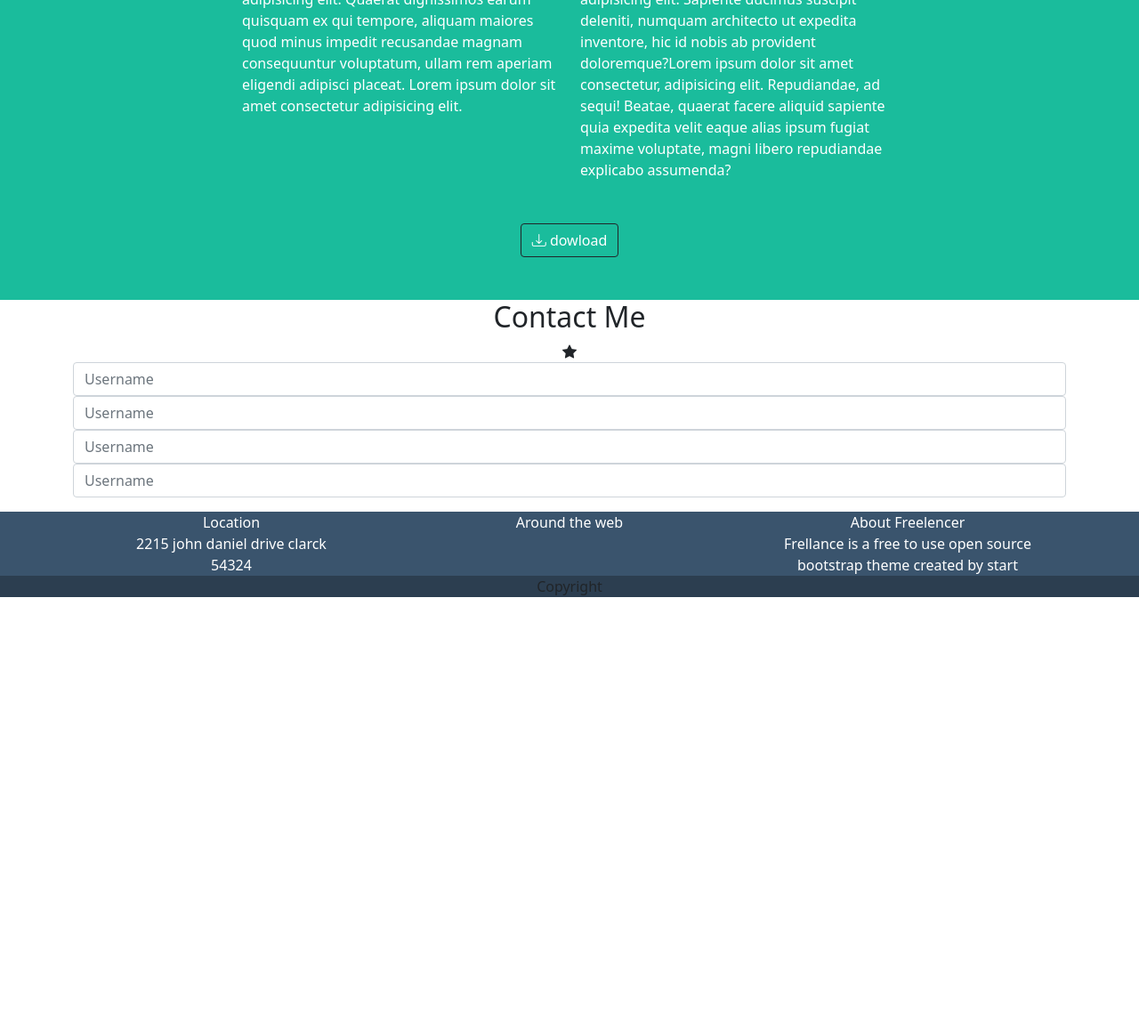
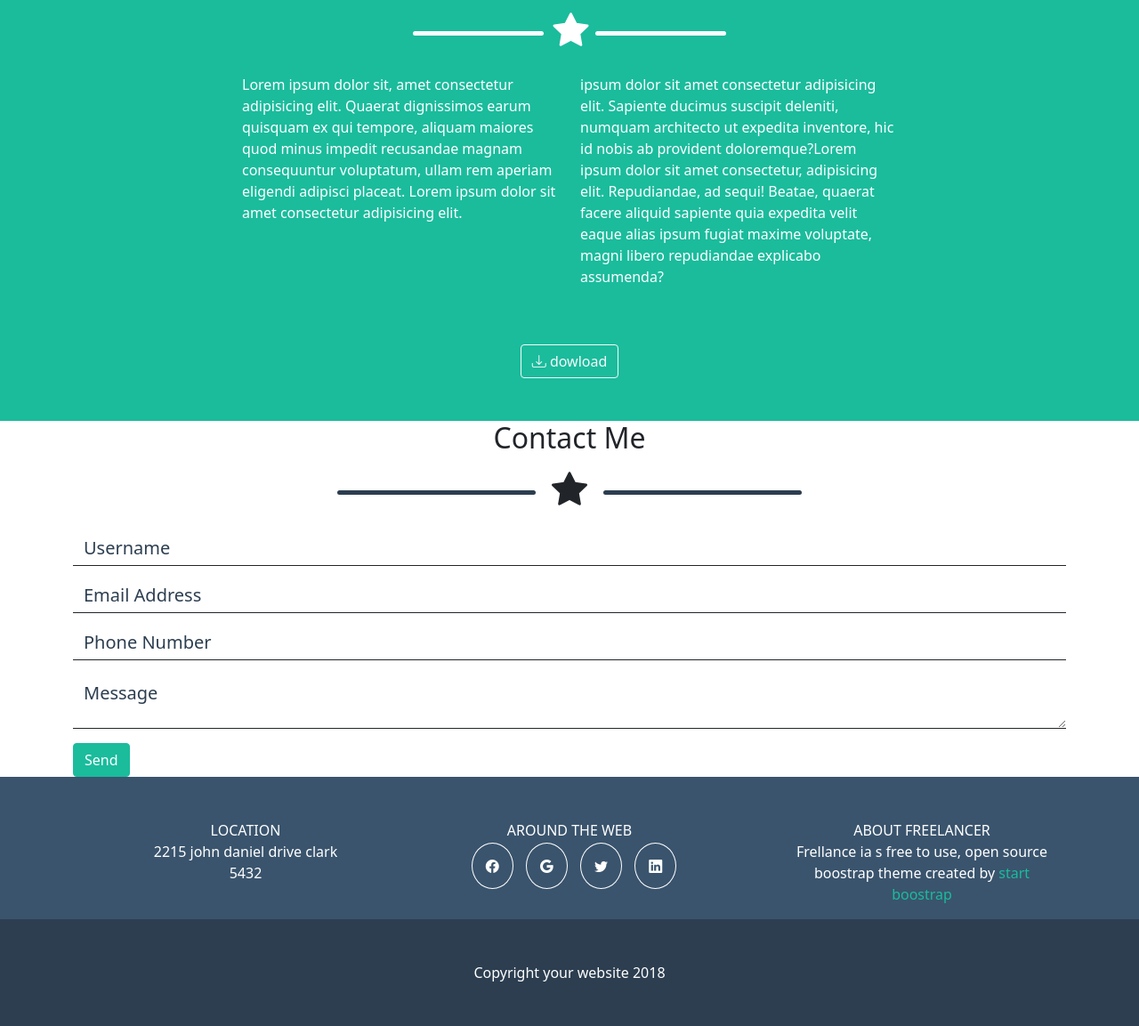
Before and after one commit to gabrielemorelli/html-css-bootstrap-freelancer, a plain HTML site: page index.html in a window 1280 px wide. Shown: the part 1533-2686 px from the top of the page at 89% size. Before the commit the page ends 2204 px from the top, so only its background shows below. Drawn offline with nearby package versions, Linux system fonts and the light colour scheme.

Commit message:
esercizio completo

```diff
--- a/index.html
+++ b/index.html
@@ -17,6 +17,7 @@
 
 <body>
     <header>
+        <!--inizio nav-->
         <nav class="navbar fixed-top navbar-expand-md navbar-dark ms_bg_header text-uppercase">
             <div class="container-md">
                 <a class="navbar-brand fs-2" href="#">Start boot</a>
@@ -28,14 +29,14 @@
                 <div class="collapse navbar-collapse" id="navbarSupportedContent">
                     <ul class="navbar-nav ms-auto mb-2 mb-md-0">
                         <li class="nav-item">
-                            <a class="nav-link active" aria-current="page" href="#">porfolio</a>
+                            <a class="ms_text-white" href="#">porfolio</a>
                         </li>
                         <li class="nav-item">
-                            <a class="nav-link active" aria-current="page" href="#">about</a>
+                            <a class="ms_text-white" href="#">about</a>
 
                         </li>
                         <li class="nav-item ">
-                            <a class="nav-link active" aria-current="page" href="#">contact</a>
+                            <a class="ms_text-white" href="#">contact</a>
                             </a>
                             <ul class="dropdown-menu" aria-labelledby="navbarDropdown">
                                 <li><a class="dropdown-item" href="#">Action</a></li>
@@ -52,67 +53,92 @@
                 </div>
             </div>
         </nav>
+        <!--fine nav-->
     </header>
 
 
 
 
     <main>
+        <!--inizio jumbotron-->
         <section id="jumbotron" class="ms_bg_green">
             <div class="container py-5 text-center text-white text-uppercase">
                 <img src="img/avatar.svg" class="img-fluid" alt="...">
                 <h1>star boostrap</h1>
-                <i class="bi bi-star-fill fs-2"></i>
+                <div class="star">
+                    <i class="bi bi-star-fill"></i>
+                </div>
+
                 <h4><small>graphic artist-web designer-illustrator</small> </h4>
             </div>
         </section>
+        <!--fine jumbotron-->
 
+        <!--section portfolio-->
         <section id="portfolio">
             <div class="container">
                 <div class="row">
                     <div class="col-12 text-center text-uppercase">
                         <h2>portofolio</h2>
-                        <i class="bi bi-star-fill fs-2 "></i>
+                        <div class="star star-1">
+                            <i class="bi bi-star-fill"></i>
+                        </div>
+
                     </div>
                 </div>
 
                 <div class="row g-4">
                     <div class="col-12 col-sm-6 col-lg-4">
                         <img src="img/cabin.png" class="img-fluid rounded" alt="...">
+
                     </div>
                     <div class="col-12 col-sm-6 col-lg-4">
                         <img src="img/cake.png" class="img-fluid rounded" alt="...">
+
                     </div>
                     <div class="col-12 col-sm-6 col-lg-4">
                         <img src="img/circus.png" class="img-fluid rounded" alt="...">
+                        <div class="overlay">
+
                         </div>
                         <div class="col-12 col-sm-6 col-lg-4">
                             <img src="img/game.png" class="img-fluid rounded" alt="...">
+                            <div class="overlay">
+
+                            </div>
                         </div>
                         <div class="col-12 col-sm-6 col-lg-4">
                             <img src="img/safe.png" class="img-fluid rounded" alt="...">
+
                         </div>
                         <div class="col-12 col-sm-6 col-lg-4">
                             <img src="img/submarine.png" class="img-fluid rounded" alt="...">
+                            <div class="overlay">
+
+                            </div>
                         </div>
                     </div>
                 </div>
         </section>
-
+        <!--fine section portfolio-->
+        <!--inzio section about-->
         <section id="about" class="ms_bg_green">
             <div class="container">
                 <div class="row justify-content-center">
                     <div class="col-8">
 
-                        <div class="row">
+                        <div class="row mt-5">
                             <div class="col-12 text-center text-uppercase text-white">
                                 <h2>About</h2>
-                                <i class="bi bi-star-fill fs-2"></i>
+                                <div class="star">
+                                    <i class="bi bi-star-fill"></i>
+                                </div>
+
                             </div>
                         </div>
                         <div class="row text-white">
                             <div class="col-12 col-sm-6">
-                                Lorem ipsum dolor sit, amet consectetur adipisicing elit. Quaerat dignissimos earum
+                                <p> Lorem ipsum dolor sit, amet consectetur adipisicing elit. Quaerat dignissimos earum
                                     quisquam
                                     ex
                                     qui tempore, aliquam maiores quod minus impedit recusandae magnam consequuntur
@@ -120,23 +146,23 @@
                                     ullam
                                     rem aperiam eligendi adipisci placeat. Lorem ipsum dolor sit amet consectetur
                                     adipisicing
-                                elit.
+                                    elit.</p>
                             </div>
                             <div class="col-12  col-sm-6">
-                                Lorem ipsum dolor sit amet consectetur adipisicing elit. Sapiente ducimus suscipit
+                                <p> ipsum dolor sit amet consectetur adipisicing elit. Sapiente ducimus suscipit
                                     deleniti,
                                     numquam architecto ut expedita inventore, hic id nobis ab provident doloremque?Lorem
                                     ipsum dolor sit amet consectetur, adipisicing elit. Repudiandae, ad sequi! Beatae,
                                     quaerat facere aliquid sapiente quia expedita velit eaque alias ipsum fugiat maxime
-                                voluptate, magni libero repudiandae explicabo assumenda?
+                                    voluptate, magni libero repudiandae explicabo assumenda?</p>
                             </div>
                         </div>
                     </div>
                 </div>
                 <div class="row py-5">
                     <div class="col-12 text-center ">
-                        <button type="button" class="btn btn-outline-dark text-white ms_bg_green"> <i
-                                class="bi bi-download"></i> dowload</button>
+                        <button type="button" class="btn btn-outline-light"> <i class="bi bi-download"></i>
+                            dowload</button>
                     </div>
                 </div>
 
@@ -144,93 +170,99 @@
 
             </div>
         </section>
-
+        <!--fine section about-->
+        <!--inizio section concact-->
         <section id="contact">
             <div class="container">
                 <div class="row">
-                    <div class="col-12  text-center">
-                        <h2> Contact Me</h2>
                     <div class="col-12">
+                        <h2 class="text-center">Contact Me</h2>
+
+                        <div class="star star-1 text-center">
                             <i class="bi bi-star-fill"></i>
                         </div>
 
                         <div class="col-12">
                             <div class="mb-3">
-                                <input placeholder="Username" class="form-control">
-
-                                <input type="email" placeholder="Username" class="form-control"
-                                    id="exampleFormControlInput1" placeholder="name@example.com">
-                                <input type="email" placeholder="Username" class="form-control"
-                                    id="exampleFormControlInput1" placeholder="name@example.com">
-                                <input type="email" placeholder="Username" class="form-control"
-                                    id="exampleFormControlInput1" placeholder="name@example.com">
+                                <input type="email" placeholder="Username" class="form-control">
+                            </div>
+                            <div class="mb-3">
+                                <input type="email" placeholder="Email Address" class="form-control">
+                            </div>
+                        </div>
+                        <div class="mb-3">
+                            <input type="email" placeholder="Phone Number" class="form-control">
+                        </div>
+                        <div class="mb-3">
+                            <textarea rows="" placeholder="Message" class="form-control"></textarea>
                         </div>
 
                     </div>
 
+                    <div class="row">
+                        <div class="col-1">
+                            <a class="btn btn-primary ms_bg_green" href="#" role="button">Send</a>
                         </div>
-                </div>
-            </div>
-        </section>
-    </main>
-
-
-    <footer>
-        <div class="ms_footer_top">
-            <div class="container">
-                <div class="row text-center text-white">
-                    <div class="col-12 col-lg-4">
-                        Location
-                    </div>
-
-                    <div class="col-12 col-lg-4">
-                        Around the web
-                    </div>
-                    <div class="col-12 col-lg-4">
-                        About Freelencer
-                    </div>
-                </div>
-
-                <div class="row text-center text-white">
-                    <div class="col-12 col-lg-4">
-                       2215 john daniel drive clarck
-                    </div>
-
-                    <div class="col-12 col-lg-4">
-
-                    </div>
-                    <div class="col-12 col-lg-4">
-                      Frellance is a free to use open source
-                    </div>
-                </div>
-
-                <div class="row text-center text-white">
-                    <div class="col-12 col-lg-4">
-                        54324
-                    </div>
-
-                    <div class="col-12 col-lg-4">
-
-                    </div>
-                    <div class="col-12 col-lg-4">
-                        bootstrap theme created by start
                     </div>
                 </div>
             </div>
 
             </div>
 
+        </section>
+        <!--fine section contact-->
+    </main>
 
 
-        <div class="ms_footer_bottom">
+    <footer>
+        <!--inizio footer top-->
+        <div class="ms_footer_top">
             <div class="container">
-                <div class="row text-center">
-                    <div class="col-12">
-                        Copyright
+                <div class="row text-center text-white pt-5">
+                    <div class="col-12 col-sm-4 ">
+                        <ul>
+                            <li class="text-uppercase">Location</li>
+                            <li>2215 john daniel drive clark</li>
+                            <li>5432</li>
+                        </ul>
+                    </div>
+
+                    <div class="col-12 col-sm-4 ">
+                        <p class="text-uppercase">Around the web</p>
+                        <div class="social">
+                            <i class="bi bi-facebook"></i>
+                            <i class="bi bi-google"></i>
+                            <i class="bi bi-twitter"></i>
+                            <i class="bi bi-linkedin"></i>
+
+                        </div>
+
+
+
+                    </div>
+                    <div class="col-12 col-sm-4 ">
+                        <ul>
+                            <li class="text-uppercase">About Freelancer</li>
+                            <li>Frellance ia s free to use, open source</li>
+                            <li> boostrap theme created by <span class="green">start</span></li>
+                            <li class="green">boostrap</li>
+                        </ul>
                     </div>
                 </div>
             </div>
         </div>
+        <!--fine footer top-->
+        <!--inizio footer bottom-->
+        <div class="ms_footer_bottom">
+            <div class="container">
+                <div class="row text-center">
+                    <div class="col-12 py-5  text-white">
+                        Copyright your website 2018
+                    </div>
+                </div>
+            </div>
+        </div>
+        <!--fine footer bottom-->
     </footer>
 
 
--- a/style.css
+++ b/style.css
@@ -1,3 +1,4 @@
+
 .ms_bg_header{
     background-color: #2c3e50;
 
@@ -12,9 +13,17 @@
 }
 
 .ms_footer_bottom{
+background-color: #2c3e50;
+}
 
-
-    background-color: #2c3e50;
+ .ms_text-white{
+     display: block;
+     color: white;
+     text-decoration: none;
+     padding: 0.5rem 1rem;
+ }
+.ms_text-white:hover{
+    color: #1abc9c ;
 }
 
 #jumbotron{
@@ -25,9 +34,71 @@
     width: 200px;
 }
 
+.overlay-cover i{
+    font-size: 50px;
+    color: white;
+}
+
 
 #portfolio{
     padding-top: 100px;
     padding-bottom: 100px;
 
 }
+
+.form-control{
+    border:none;
+    border-bottom: 1px solid;
+    border-radius: 0;
+}
+
+.form-control::placeholder{
+    font-size: 20px;
+    color:  #2c3e50;;
+}
+.star{
+    margin-bottom: 20px;
+    font-size: 40px;
+}
+
+.star::before, .star::after{
+    content: '';
+    display: inline-block;
+    width: 20%;
+    border-radius:4px;
+    height: 5px;
+    background-color: white;
+    vertical-align: middle;
+   }
+
+ .star-1::before, .star-1::after{
+    background-color:#2c3e50; ;
+}
+
+.star .bi-star-fill{
+    width: 5%;
+    display: inline-block;
+}
+
+
+
+.ms_footer_top li{
+    list-style: none;
+}
+
+.btn-primary{
+    border-color: #1abc9c;
+}
+
+.green{
+    color: #1abc9c;;
+}
+
+footer .social i{
+    width: 40%;
+    padding: 15px;
+    margin-left: 10px;
+    border-radius: 50%;
+    border: 1px solid white;
+    font-size: 15px;
+}
```
Lines whose indentation alone changed are shown as unchanged.
